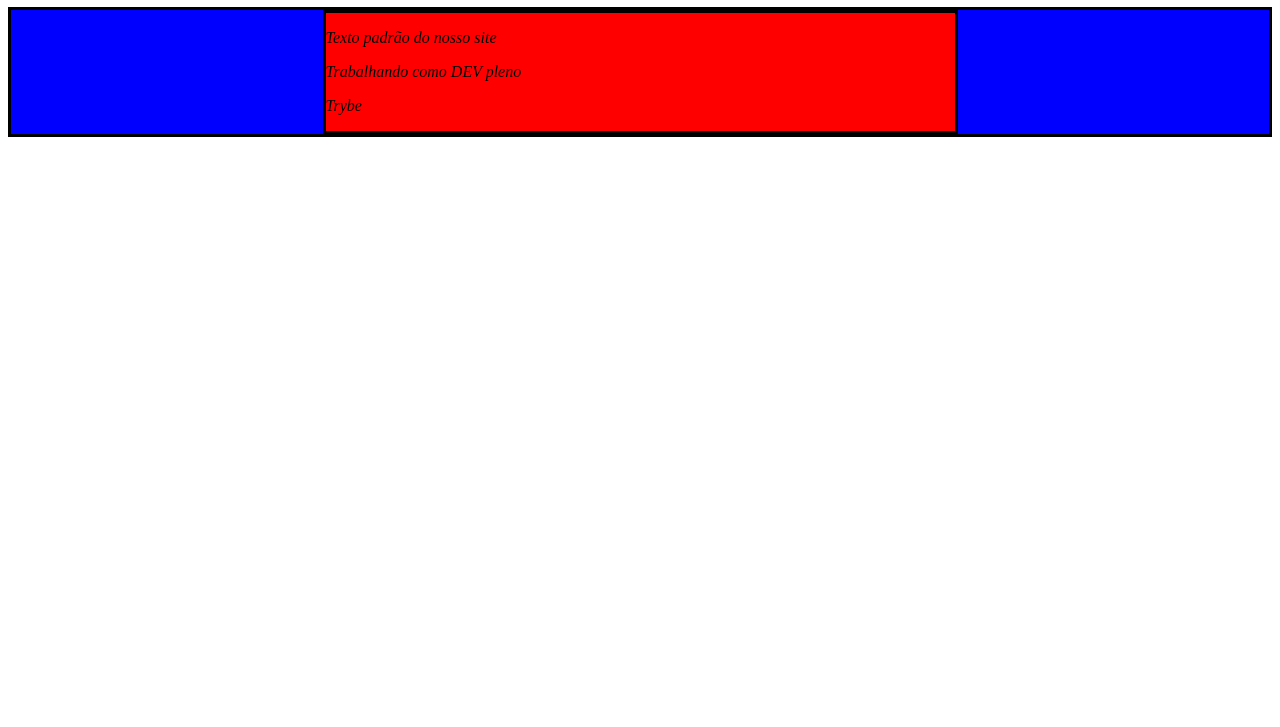
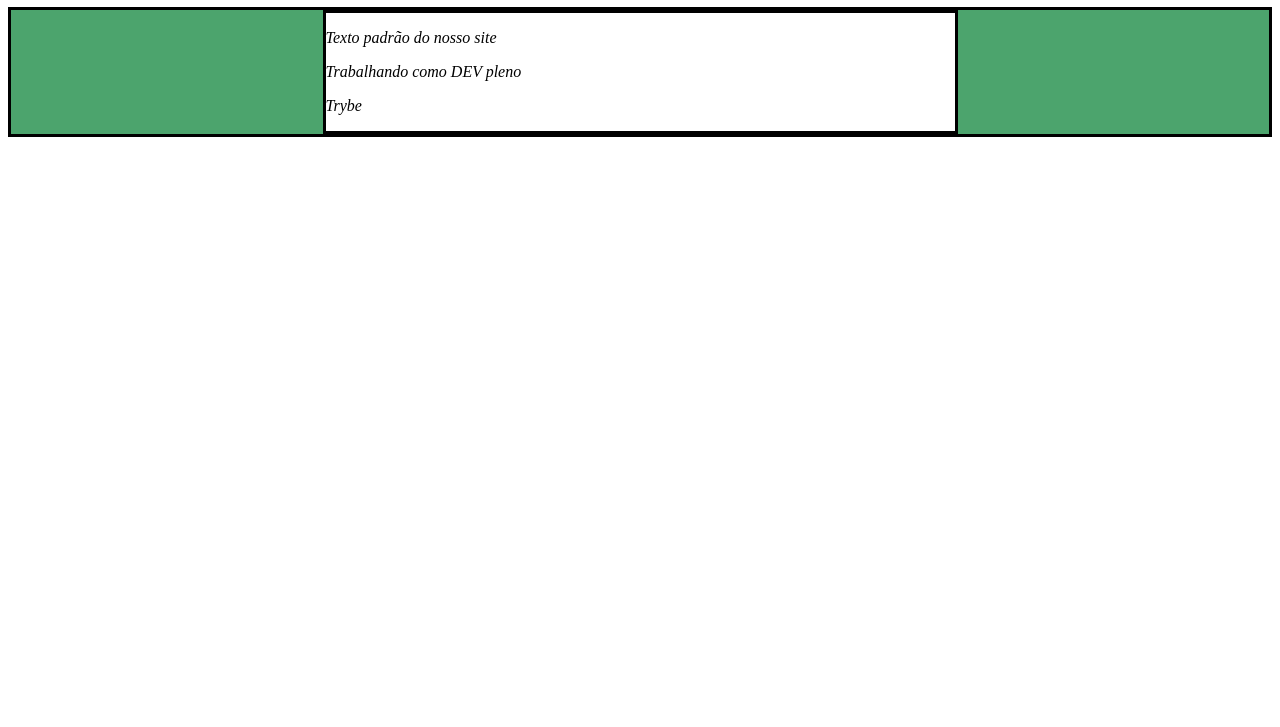
Before and after one commit to ricardohsfaria/trybe-exercicios, a plain HTML site: page Fundamentos/bloco-05-javascript-dom-e-seletores/dia-5.1/exercises/index.html in a window 1280 px wide. Shown: the part 73-800 px from the top of the page. Drawn offline with Linux system fonts and the light colour scheme.

Commit message:
Exercício 3

```diff
--- a/Fundamentos/bloco-05-javascript-dom-e-seletores/dia-5.1/exercises/index.html
+++ b/Fundamentos/bloco-05-javascript-dom-e-seletores/dia-5.1/exercises/index.html
@@ -43,7 +43,8 @@
     </main>
     <script>
         document.getElementsByTagName("p")[1].innerText = "Trabalhando como DEV pleno";
-        document.getElementsByClassName("main-content")[0].style.background = "blue";
+        document.getElementsByClassName("main-content")[0].style.background = "rgb(76,164,109)";
+        document.getElementsByTagName("section")[0].style.background = "white";
         /*
         Aqui você vai modificar os elementos já existentes utilizando apenas as funções:
         - document.getElementById()
```
